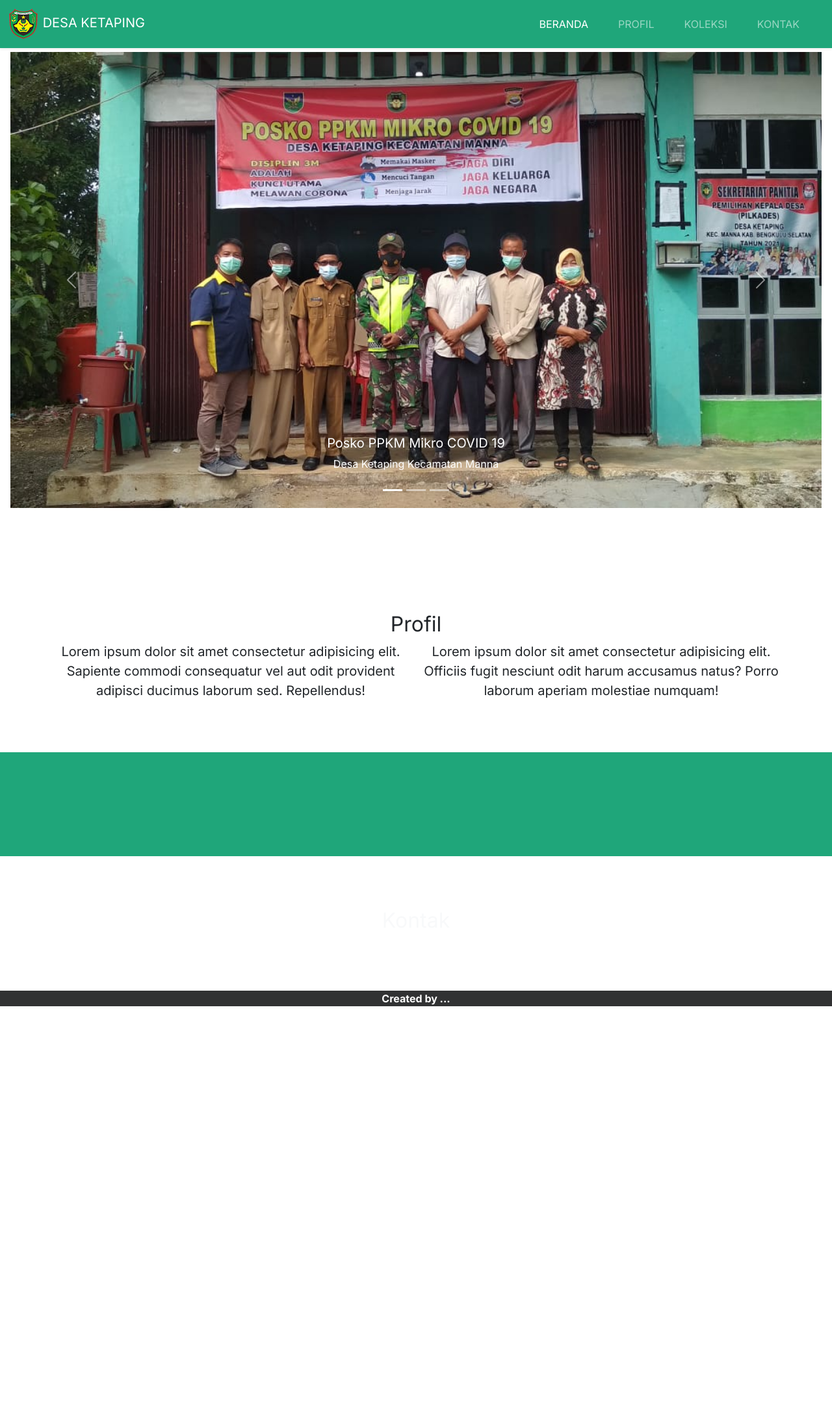
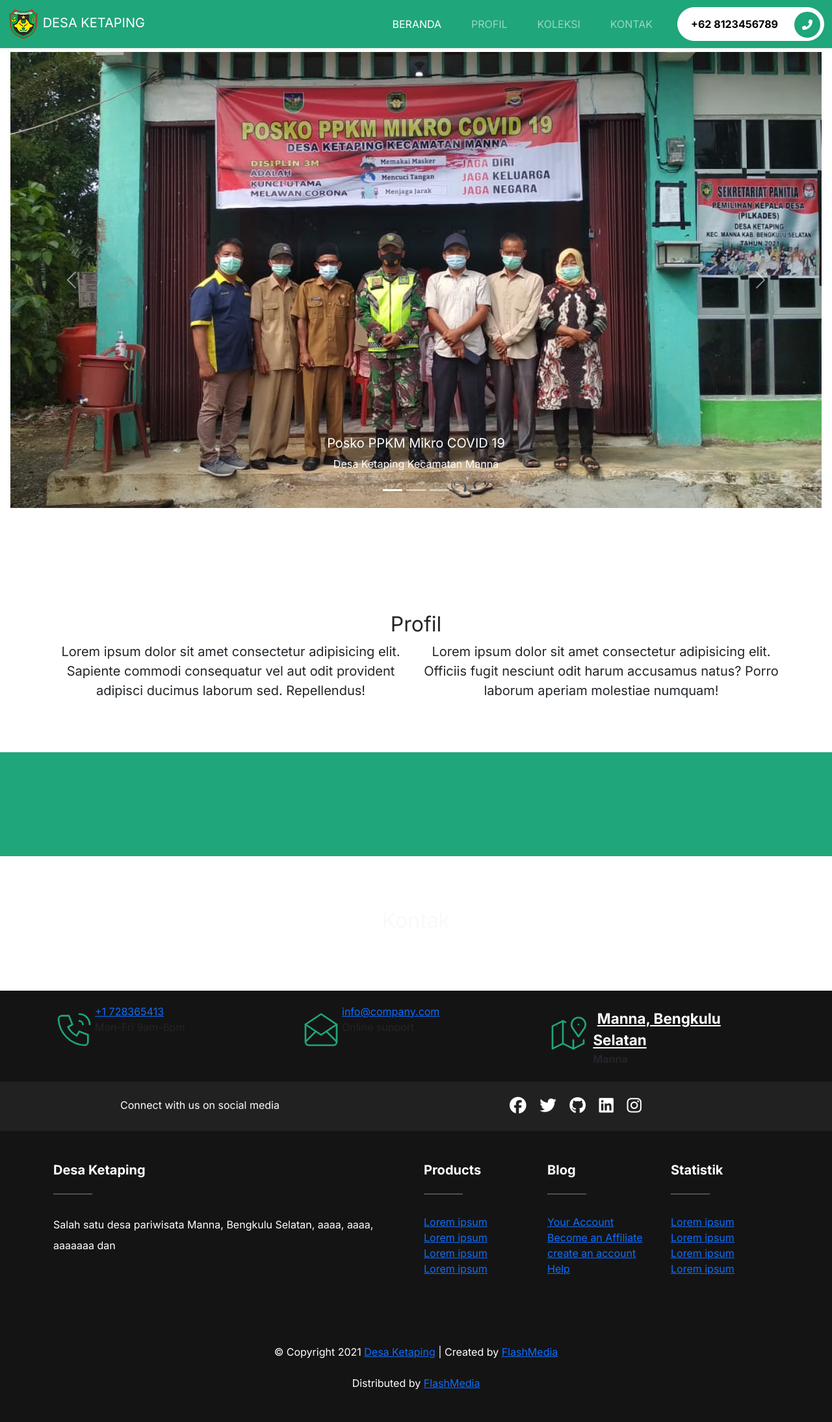
Before and after one commit to rizzodev/desa, a PHP site: page / in a window 1280 px wide. Shown: the whole page at 65% size. Before the commit the page ends 1549 px from the top, so only its background shows below. Run offline with PHP 8.4, Linux system fonts and the light colour scheme; some libraries are stand-ins or nearby versions.

Commit message:
Added footer styling

```diff
--- a/css/main.css
+++ b/css/main.css
@@ -1,48 +1,144 @@
-.jumbotron{
+.jumbotron {
     padding: 5rem 1rem;
 }
 
-.navbar{
+.navbar {
     background-color: #1FA67A;
 }
 
-#koleksi{
+#koleksi {
     background-color: #1FA67A;
 }
-body{
+
+body {
     font-family: 'Inter', sans-serif;
 }
 
-footer{
-    background-color: #313233;
+
+/* FOOTER */
+
+.footer {
+    padding-top: 1rem;
+    background-color: #151414;
 }
+
+
+/* STYLE THE CONTACT-BOX CONTENT  */
+
+.contact-box {
+    position: relative;
+}
+
+.contact-box .icon {
+    width: 2rem;
+    stroke: #1FA67A;
+    padding-top: 0.5rem;
+}
+
+.contact-box .info {
+    padding: 0.4rem;
+    font-weight: 600;
+    &--subtitle {
+        font-size: 0.8rem;
+        color: $gray-600;
+        text-decoration: none;
+        @include media-breakpoint-up(sm) {
+            font-size: 1rem;
+        }
+    }
+}
+
+.contact-box .info .title {
+    color: white;
+    text-doration: none;
+    font-size: 1rem;
+    font-size: 1.4rem;
+}
+
+
+/* STYLE THE SOCIAL MEDIA CONTENT  */
+
+.footer-sm a {
+    color: white;
+}
+
+.footer-sm a i {
+    font-size: 1rem;
+    margin-left: 1rem;
+    font-size: 1.6rem;
+}
+
+.footer-sm a i:hover {
+    color: #1FA67A;
+}
+
+
 /* #carouselExampleCaptions img{
     max-height: 1000px;
 } */
 
+.btn-rounded {
+    position: relative;
+    padding: 0.8375rem 4.375rem 0.8375rem 1.25rem;
+    font-weight: 700;
+    margin: 0;
+    border: 0.1rem solid white;
+    background-color: white;
+    display: block;
+}
+
+.btn-rounded:hover {
+    background-color: #1FA67A;
+}
+
+#phone span {
+    position: absolute;
+    background-color: #1FA67A;
+    width: 2.5rem;
+    height: 2.5rem;
+    top: 64%;
+    right: 5px;
+    transform: translateY(-65%);
+    border-radius: 50%;
+}
+
+#phone span i {
+    color: rgb(255, 255, 255);
+    font-size: 1rem;
+    line-height: 2.5rem;
+}
+
+
 /* Desktop */
-@media (min-width: 992px){
-    .nav-link{
+
+@media (min-width: 992px) {
+    .nav-link {
         text-transform: uppercase;
         margin-right: 30px;
     }
-
-    .nav-link:hover::after{
+    .nav-link:hover::after {
         content: '';
         display: block;
-        border-bottom: 3px solid #000000;
+        border-bottom: 3px solid #ffffff;
         width: 50%;
         margin: auto;
         padding-bottom: 5px;
         margin-bottom: -8px;
     }
-
+    .contact-box .icon {
+        width: 4rem;
+    }
+    .contact-box .info .title {
+        font-size: 1.4rem;
+    }
 }
 
+
 /* Phone */
+
 @media (max-width: 576px) {
-    #carouselExampleCaptions img{
+    #carouselExampleCaptions img {
         /* width: auto; */
         height: 350px;
     }
- }
+}
--- a/index.html
+++ b/index.html
@@ -8,18 +8,18 @@
     <meta name='viewport' content='width=device-width, initial-scale=1'>
 
     <!-- CSS only -->
-    <link href="https://cdn.jsdelivr.net/npm/bootstrap@5.1.3/dist/css/bootstrap.min.css" rel="stylesheet"
-        integrity="sha384-1BmE4kWBq78iYhFldvKuhfTAU6auU8tT94WrHftjDbrCEXSU1oBoqyl2QvZ6jIW3" crossorigin="anonymous">
+    <link href="https://cdn.jsdelivr.net/npm/bootstrap@5.1.3/dist/css/bootstrap.min.css" rel="stylesheet" integrity="sha384-1BmE4kWBq78iYhFldvKuhfTAU6auU8tT94WrHftjDbrCEXSU1oBoqyl2QvZ6jIW3" crossorigin="anonymous">
 
     <!-- JavaScript Bundle with Popper -->
-    <script src="https://cdn.jsdelivr.net/npm/bootstrap@5.1.3/dist/js/bootstrap.bundle.min.js"
-        integrity="sha384-ka7Sk0Gln4gmtz2MlQnikT1wXgYsOg+OMhuP+IlRH9sENBO0LRn5q+8nbTov4+1p"
-        crossorigin="anonymous"></script>
+    <script src="https://cdn.jsdelivr.net/npm/bootstrap@5.1.3/dist/js/bootstrap.bundle.min.js" integrity="sha384-ka7Sk0Gln4gmtz2MlQnikT1wXgYsOg+OMhuP+IlRH9sENBO0LRn5q+8nbTov4+1p" crossorigin="anonymous"></script>
 
     <!-- Google font -->
     <link rel="preconnect" href="https://fonts.googleapis.com">
     <link rel="preconnect" href="https://fonts.gstatic.com" crossorigin>
     <link href="https://fonts.googleapis.com/css2?family=Inter:wght@200;400;700&display=swap" rel="stylesheet">
+
+    <!-- Font Awesome -->
+    <script src="https://kit.fontawesome.com/d0f850eaf6.js" crossorigin="anonymous"></script>
 
     <link rel='stylesheet' type='text/css' media='screen' href='/css/main.css'>
     <script src='main.js'></script>
@@ -34,11 +34,10 @@
     <nav class="navbar navbar-expand-lg navbar-dark shadow-sm fixed-top">
         <div class="container-fluid">
             <a class="navbar-brand" href="#"><img src="img/logobs.png"> DESA KETAPING </a>
-            <button class="navbar-toggler" type="button" data-bs-toggle="collapse" data-bs-target="#navbarNav"
-                aria-controls="navbarNav" aria-expanded="false" aria-label="Toggle navigation">
+            <button class="navbar-toggler" type="button" data-bs-toggle="collapse" data-bs-target="#navbarNav" aria-controls="navbarNav" aria-expanded="false" aria-label="Toggle navigation">
                 <span class="navbar-toggler-icon"></span>
             </button>
-            <div class="collapse navbar-collapse" id="navbarNav">
+            <div class="collapse navbar-collapse justify-content-end" id="navbarNav">
                 <ul class="navbar-nav ms-auto">
                     <li class="nav-item">
                         <a class="nav-link active" aria-current="page" href="#home">Beranda</a>
@@ -54,6 +53,12 @@
                     </li>
 
                 </ul>
+                <button id="phone" type="button" class="rounded-pill btn-rounded">
+                    +62 8123456789
+                    <span>
+                        <i class="fas fa-phone-alt"></i>
+                    </span>
+                </button>
             </div>
         </div>
     </nav>
@@ -64,12 +69,9 @@
 
         <div id="carouselExampleCaptions" class="carousel slide" data-bs-ride="carousel">
             <div class="carousel-indicators">
-                <button type="button" data-bs-target="#carouselExampleCaptions" data-bs-slide-to="0" class="active"
-                    aria-current="true" aria-label="Slide 1"></button>
-                <button type="button" data-bs-target="#carouselExampleCaptions" data-bs-slide-to="1"
-                    aria-label="Slide 2"></button>
-                <button type="button" data-bs-target="#carouselExampleCaptions" data-bs-slide-to="2"
-                    aria-label="Slide 3"></button>
+                <button type="button" data-bs-target="#carouselExampleCaptions" data-bs-slide-to="0" class="active" aria-current="true" aria-label="Slide 1"></button>
+                <button type="button" data-bs-target="#carouselExampleCaptions" data-bs-slide-to="1" aria-label="Slide 2"></button>
+                <button type="button" data-bs-target="#carouselExampleCaptions" data-bs-slide-to="2" aria-label="Slide 3"></button>
             </div>
             <div class="carousel-inner">
                 <div class="carousel-item active">
@@ -94,13 +96,11 @@
                     </div>
                 </div>
             </div>
-            <button class="carousel-control-prev" type="button" data-bs-target="#carouselExampleCaptions"
-                data-bs-slide="prev">
+            <button class="carousel-control-prev" type="button" data-bs-target="#carouselExampleCaptions" data-bs-slide="prev">
                 <span class="carousel-control-prev-icon" aria-hidden="true"></span>
                 <span class="visually-hidden">Previous</span>
             </button>
-            <button class="carousel-control-next" type="button" data-bs-target="#carouselExampleCaptions"
-                data-bs-slide="next">
+            <button class="carousel-control-next" type="button" data-bs-target="#carouselExampleCaptions" data-bs-slide="next">
                 <span class="carousel-control-next-icon" aria-hidden="true"></span>
                 <span class="visually-hidden">Next</span>
             </button>
@@ -127,13 +127,11 @@
             </div>
             <div class="row justify-content-center fs-5 text-center">
                 <div class="col">
-                    Lorem ipsum dolor sit amet consectetur adipisicing elit. Sapiente commodi consequatur vel aut odit
-                    provident adipisci ducimus laborum sed. Repellendus!
+                    Lorem ipsum dolor sit amet consectetur adipisicing elit. Sapiente commodi consequatur vel aut odit provident adipisci ducimus laborum sed. Repellendus!
                 </div>
 
                 <div class="col">
-                    Lorem ipsum dolor sit amet consectetur adipisicing elit. Officiis fugit nesciunt odit harum
-                    accusamus natus? Porro laborum aperiam molestiae numquam!
+                    Lorem ipsum dolor sit amet consectetur adipisicing elit. Officiis fugit nesciunt odit harum accusamus natus? Porro laborum aperiam molestiae numquam!
                 </div>
             </div>
         </div>
@@ -146,8 +144,8 @@
                 </div>
             </div>
             <div class="row"> -->
-                <!-- mb margin bottom, md to responsive column -->
-                <!-- <div class="col-md-4 mb-5">
+        <!-- mb margin bottom, md to responsive column -->
+        <!-- <div class="col-md-4 mb-5">
                     <div class="card">
                         <img src="https://media.istockphoto.com/photos/freedom-chains-that-transform-into-birds-charge-concept-picture-id1322104312?b=1&k=20&m=1322104312&s=170667a&w=0&h=VQyPkFkMKmo0e4ixjhiOLjiRs_ZiyKR_4SAsagQQdkk="
                             alt="">
@@ -178,7 +176,7 @@
                     </div>
                 </div> -->
 
-            </div>
+        </div>
         </div>
     </section>
     <!--  -->
@@ -187,9 +185,138 @@
     </section>
 
     <!-- Footer -->
-    <footer class="text-white text-center fw-bold">
-        <!-- <img src="img/footer.jpg" width="100%" height=""> -->
-        <p>Created by ...</p>
+
+
+
+    <footer class="footer">
+        <div class="container">
+            <div class="row">
+                <!-- CONTENT FOR THE MOBILE NUMBER  -->
+                <div class="col-md-4 col-lg-4 contact-box pt-1 d-md-block d-lg-flex d-flex">
+                    <div class="contact-box__icon">
+                        <svg xmlns="http://www.w3.org/2000/svg" class="icon icon-tabler icon-tabler-phone-call" viewBox="0 0 24 24" stroke-width="1" fill="none" stroke-linecap="round" stroke-linejoin="round">
+                            <path stroke="none" d="M0 0h24v24H0z" fill="none" />
+                            <path
+                                d="M5 4h4l2 5l-2.5 1.5a11 11 0 0 0 5 5l1.5 -2.5l5 2v4a2 2 0 0 1 -2 2a16 16 0 0 1 -15 -15a2 2 0 0 1 2 -2" />
+                            <path d="M15 7a2 2 0 0 1 2 2" />
+                            <path d="M15 3a6 6 0 0 1 6 6" />
+                        </svg>
+                    </div>
+                    <div class="contact-box__info">
+                        <a href="#" class="contact-box__info--title">+1 728365413</a>
+                        <p class="contact-box__info--subtitle"> Mon-Fri 9am-6pm</p>
+                    </div>
+                </div>
+                <!-- CONTENT FOR EMAIL  -->
+                <div class="col-md-4 col-lg-4 contact-box pt-1 d-md-block d-lg-flex d-flex">
+                    <div class="contact-box__icon">
+                        <svg xmlns="http://www.w3.org/2000/svg" class="icon icon-tabler icon-tabler-mail-opened" viewBox="0 0 24 24" stroke-width="1" fill="none" stroke-linecap="round" stroke-linejoin="round">
+                            <path stroke="none" d="M0 0h24v24H0z" fill="none" />
+                            <polyline points="3 9 12 15 21 9 12 3 3 9" />
+                            <path d="M21 9v10a2 2 0 0 1 -2 2h-14a2 2 0 0 1 -2 -2v-10" />
+                            <line x1="3" y1="19" x2="9" y2="13" />
+                            <line x1="15" y1="13" x2="21" y2="19" />
+                        </svg>
+                    </div>
+                    <div class="contact-box__info">
+                        <a href="#" class="contact-box__info--title">info@company.com</a>
+                        <p class="contact-box__info--subtitle">Online support</p>
+                    </div>
+                </div>
+                <!-- CONTENT FOR LOCATION  -->
+                <div class="col-md-4 col-lg-4 contact-box pt-1 d-md-block d-lg-flex d-flex">
+                    <div class="contact-box icon">
+                        <svg xmlns="http://www.w3.org/2000/svg" class="icon icon-tabler icon-tabler-map-2" viewBox="0 0 24 24" stroke-width="1" fill="none" stroke-linecap="round" stroke-linejoin="round">
+                            <path stroke="none" d="M0 0h24v24H0z" fill="none" />
+                            <line x1="18" y1="6" x2="18" y2="6.01" />
+                            <path d="M18 13l-3.5 -5a4 4 0 1 1 7 0l-3.5 5" />
+                            <polyline points="10.5 4.75 9 4 3 7 3 20 9 17 15 20 21 17 21 15" />
+                            <line x1="9" y1="4" x2="9" y2="17" />
+                            <line x1="15" y1="15" x2="15" y2="20" />
+                        </svg>
+                    </div>
+                    <div class="contact-box info">
+                        <a href="#" class="contact-box info title">Manna, Bengkulu Selatan</a>
+                        <p class="contact-box__info--subtitle">Manna</p>
+                    </div>
+                </div>
+            </div>
+        </div>
+
+        <!-- START THE SOCIAL MEDIA CONTENT  -->
+        <div class="footer-sm" style="background-color: #212121;">
+            <div class="container">
+                <div class="row py-4 text-center text-white">
+                    <div class="col-lg-5 col-md-6 mb-4 mb-md-0">
+                        Connect with us on social media
+                    </div>
+                    <div class="col-lg-7 col-md-6">
+                        <a href="#"><i class="fab fa-facebook"></i></a>
+                        <a href="#"><i class="fab fa-twitter"></i></a>
+                        <a href="#"><i class="fab fa-github"></i></a>
+                        <a href="#"><i class="fab fa-linkedin"></i></a>
+                        <a href="#"><i class="fab fa-instagram"></i></a>
+                    </div>
+                </div>
+            </div>
+        </div>
+
+        <!-- START THE CONTENT FOR THE CAMPANY INFO -->
+        <div class="container mt-5">
+            <div class="row text-white justify-content-center mt-3 pb-3">
+                <div class="col-12 col-sm-6 col-lg-6 mx-auto">
+                    <h5 class="text-capitalize fw-bold">Desa Ketaping</h5>
+                    <hr class="bg-white d-inline-block mb-4" style="width: 60px; height: 2px;">
+                    <p class="lh-lg">
+                        Salah satu desa pariwisata Manna, Bengkulu Selatan, aaaa, aaaa, aaaaaaa dan
+                        <seterusnya class=""></seterusnya>
+                    </p>
+                </div>
+                <div class="col-12 col-sm-6 col-lg-2 mb-4 mx-auto">
+                    <h5 class="text-capitalize fw-bold">Products</h5>
+                    <hr class="bg-white d-inline-block mb-4" style="width: 60px; height: 2px;">
+                    <ul class="list-inline campany-list">
+                        <li><a href="#">Lorem ipsum</a></li>
+                        <li><a href="#">Lorem ipsum</a></li>
+                        <li><a href="#">Lorem ipsum</a></li>
+                        <li><a href="#">Lorem ipsum</a></li>
+                    </ul>
+                </div>
+                <div class="col-12 col-sm-6 col-lg-2 mb-4 mx-auto">
+                    <h5 class="text-capitalize fw-bold">Blog</h5>
+                    <hr class="bg-white d-inline-block mb-4" style="width: 60px; height: 2px;">
+                    <ul class="list-inline campany-list">
+                        <li><a href="#"> Your Account</a></li>
+                        <li><a href="#">Become an Affiliate</a></li>
+                        <li><a href="#">create an account</a></li>
+                        <li><a href="#">Help</a></li>
+                    </ul>
+                </div>
+                <div class="col-12 col-sm-6 col-lg-2 mb-4 mx-auto">
+                    <h5 class="text-capitalize fw-bold">Statistik</h5>
+                    <hr class="bg-white d-inline-block mb-4" style="width: 60px; height: 2px;">
+                    <ul class="list-inline campany-list">
+                        <li><a href="#">Lorem ipsum</a></li>
+                        <li><a href="#">Lorem ipsum</a></li>
+                        <li><a href="#">Lorem ipsum</a></li>
+                        <li><a href="#">Lorem ipsum</a></li>
+                    </ul>
+                </div>
+            </div>
+        </div>
+
+        <!-- START THE COPYRIGHT INFO  -->
+        <div class="footer-bottom pt-5 pb-5">
+            <div class="container">
+                <div class="row text-center text-white">
+                    <div class="col-12">
+                        <div class="footer-bottom__copyright">
+                            &COPY; Copyright 2021 <a href="#">Desa Ketaping</a> | Created by <a href="http://codewithpatrick.com" target="_blank">FlashMedia</a><br><br> Distributed by <a href="" target="_blank">FlashMedia</a>
+                        </div>
+                    </div>
+                </div>
+            </div>
+        </div>
     </footer>
 </body>
 
```
